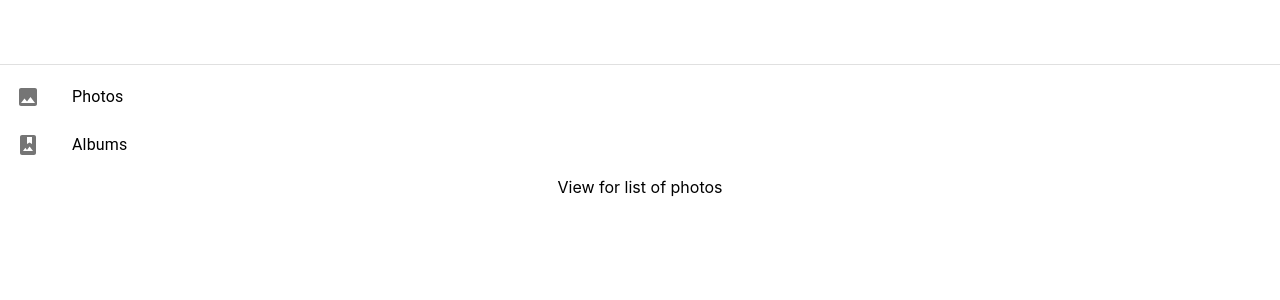
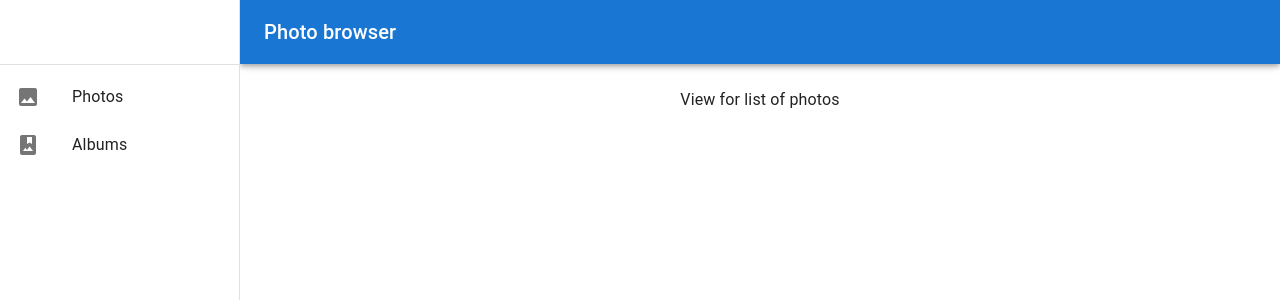
Before and after one commit to juholeht/photo-browser-challenge, a React (Create React App) app: page / in a window 1280 px wide. Shown: the top 300 px of the page. Built offline with nearby package versions, Linux system fonts and the light colour scheme.

Commit message:
Still very raw draft of App level routes using Material UI components.

```diff
--- a/src/App.js
+++ b/src/App.js
@@ -5,11 +5,50 @@ import PhotosListView from './PhotosListView';
 import AlbumsView from './AlbumsView';
 import PageNotFound from './PageNotFound';
 
-function App() {
+import Box from '@mui/material/Box';
+import Drawer from '@mui/material/Drawer';
+import CssBaseline from '@mui/material/CssBaseline';
+import AppBar from '@mui/material/AppBar';
+import Toolbar from '@mui/material/Toolbar';
+import Typography from '@mui/material/Typography';
+
+const drawerWidth = 240;
+
+const App = () => {
   return (
     <div className="App">
       <Router>
+        <Box sx={{ display: 'flex' }}>
+          <CssBaseline />
+          <AppBar
+            position="fixed"
+            sx={{ width: `calc(100% - ${drawerWidth}px)`, ml: `${drawerWidth}px` }}
+          >
+            <Toolbar>
+              <Typography variant="h6" noWrap component="div">
+                Photo browser
+              </Typography>
+            </Toolbar>
+          </AppBar>
+          <Drawer
+            sx={{
+              width: drawerWidth,
+              flexShrink: 0,
+              '& .MuiDrawer-paper': {
+                width: drawerWidth,
+                boxSizing: 'border-box',
+              },
+            }}
+            variant="permanent"
+            anchor="left"
+          >
             <SidebarMenu />
+          </Drawer>
+          <Box
+            component="main"
+            sx={{ flexGrow: 1, bgcolor: 'background.default', p: 3 }}
+          >
+            <Toolbar />
             <Routes>
               <Route
                 exact
@@ -25,6 +64,8 @@ function App() {
               />
               <Route path="*" element={(<PageNotFound />)} />
             </Routes>
+          </Box>
+        </Box>
       </Router>
     </div>
   );
```
Also changed, not shown: 1 other file (tests, documents, lock files or other folders). Lines whose indentation alone changed are shown as unchanged.
